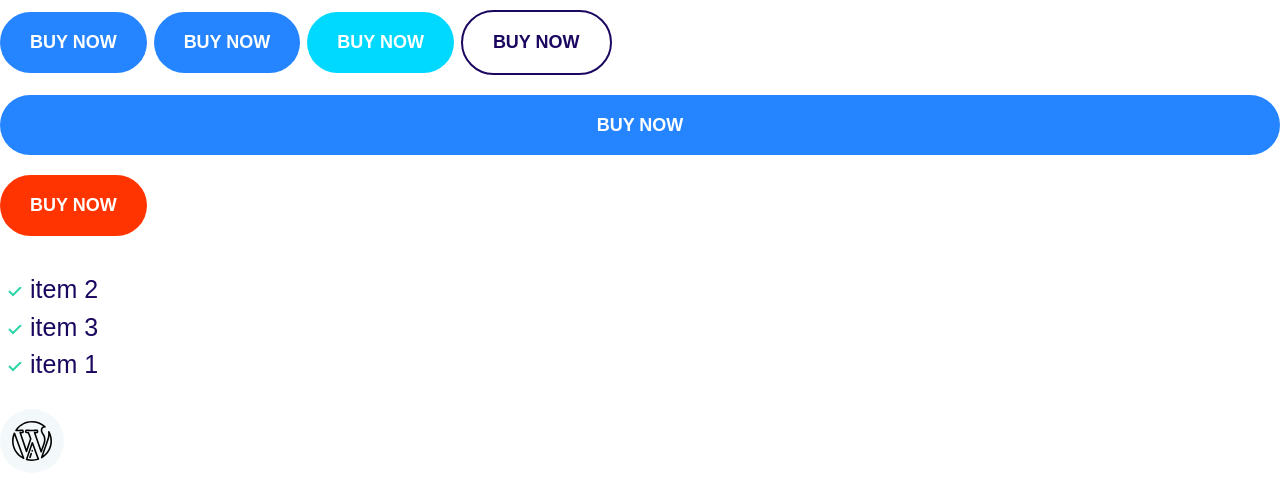
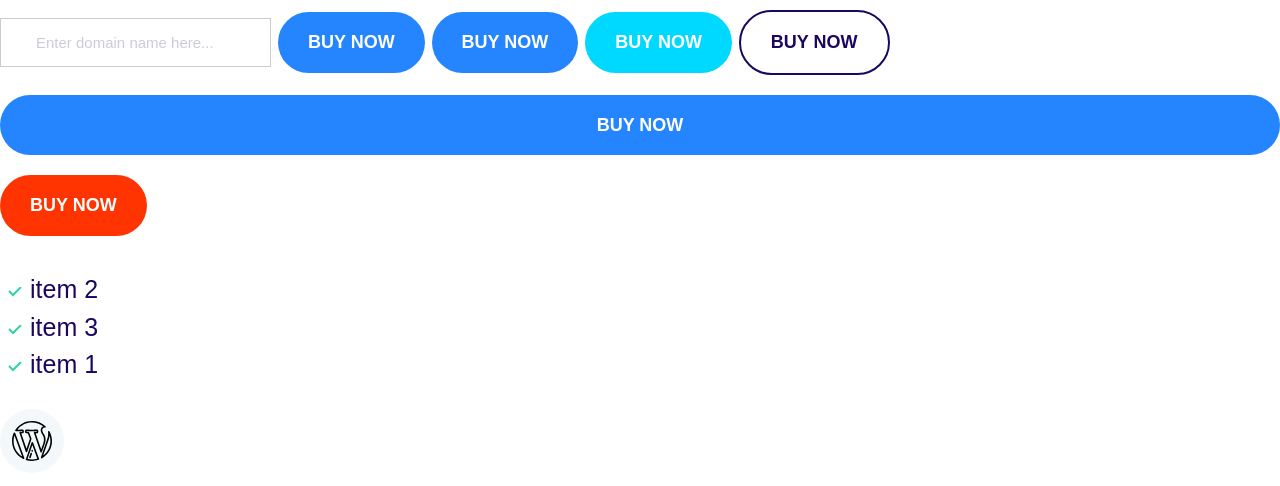
Before and after one commit to ChinepohDivine-f/my_moshified, a plain HTML site: page index.html in a window 1280 px wide. Shown: the top 486 px of the page. Drawn offline with Linux system fonts and the light colour scheme.

Commit message:
basic input field has been built and coresponding styles added

```diff
--- a/css/styles.css
+++ b/css/styles.css
@@ -261,10 +261,31 @@ a {
   background: var(--color-white);
   color: var(--color-heading);
   border: 2px solid var(--color-heading);
-   transition: background 0.1s;
+  transition: background 0.1s;
 }
 
 .btn--outlined:hover {
   background: var(--color-heading);
   color: var(--color-white);
 }
+
+/* inputs */
+
+.input {
+  padding: 1.5rem 3.5;
+  border: 1px solid #ccc;
+  color: var(--color-heading);
+  font-size: 2rem;
+  outline: 0;
+  padding: 1.5rem 3.5rem;
+}
+
+::placeholder {
+  color: #cdcbd7;
+}
+
+@media screen and (min-width: 1024px) {
+  .input {
+    font-size: 1.5rem;
+  }
+}
--- a/index.html
+++ b/index.html
@@ -12,6 +12,10 @@
     />
   </head>
   <body>
+<!-- input component testing -->
+<input type="text" class="input" placeholder="Enter domain name here..." />
+
+    <!-- button testing -->
     <button class="btn btn--primary">Buy Now</button>
     <button class="btn btn--primary">Buy Now</button>
     <button class="btn btn--secondary">Buy Now</button>
@@ -31,7 +35,6 @@
       </svg>
     </span>
 
-
     <h1>heading 1</h1>
     <h2>heading 2</h2>
     <h3>heading 3</h3>
```
Also changed, not shown: components/inputs.html (added, +1 -0 lines). Lines whose indentation alone changed are shown as unchanged.
